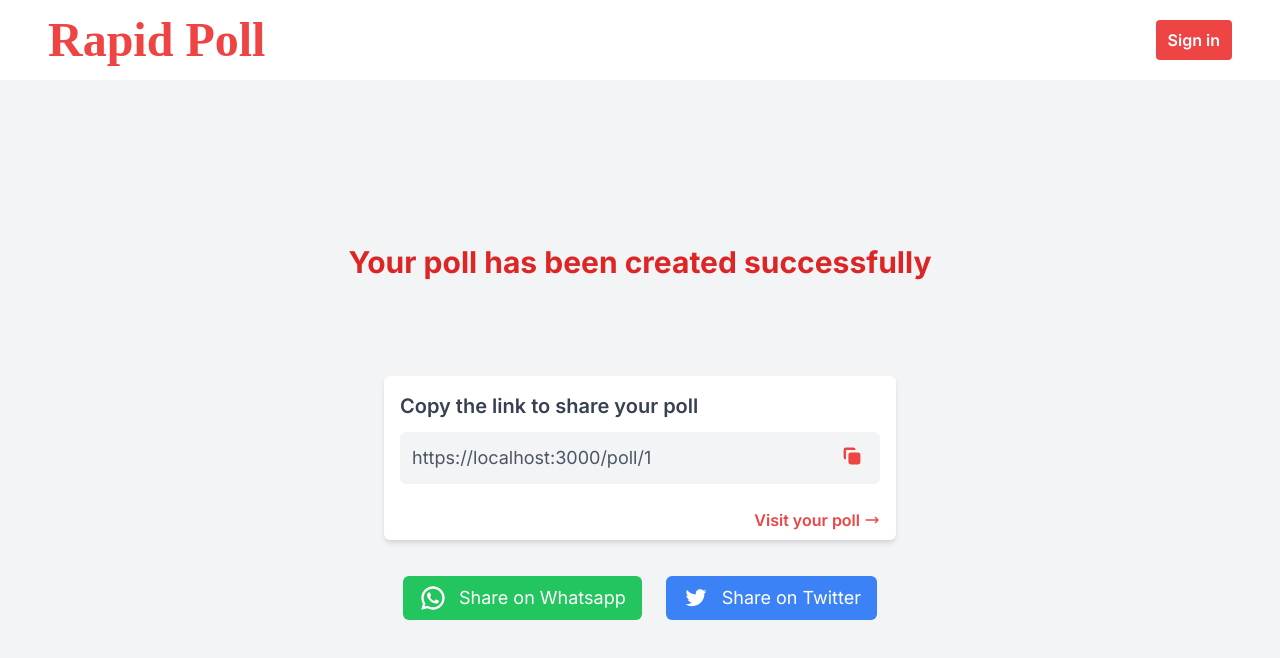
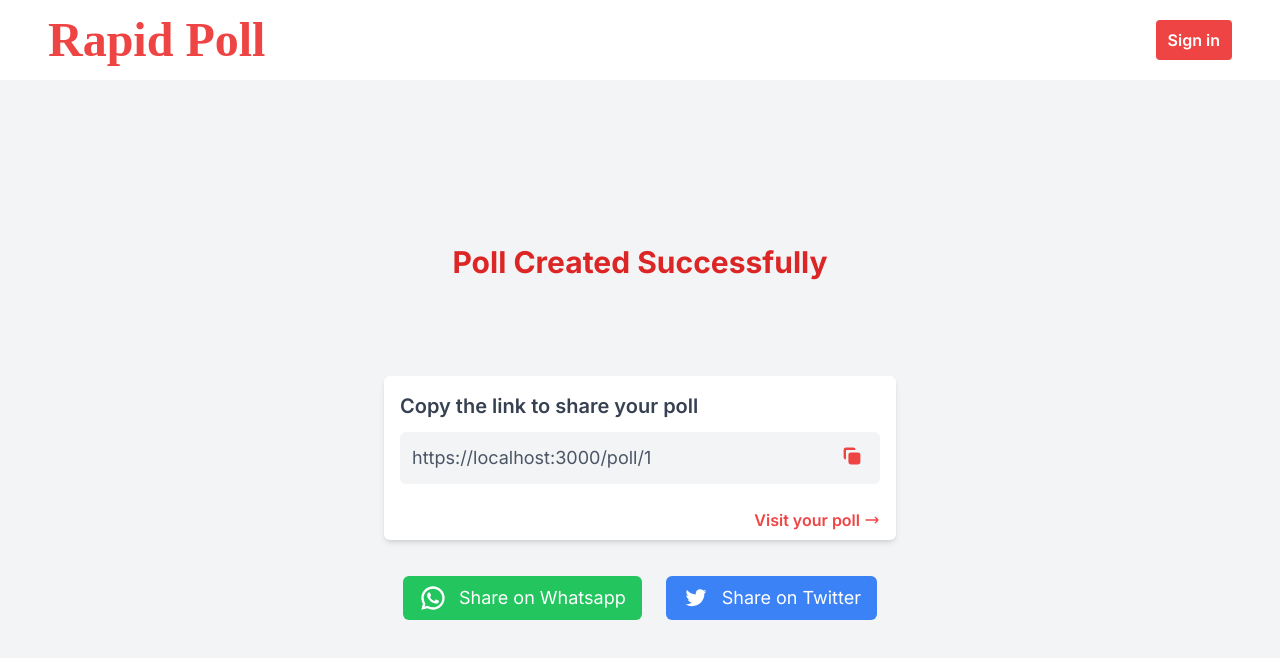
Before and after one commit to Sukhseerat-Kaur/Rapid-Poll, a Next.js app: page /new/1 in a window 1280 px wide. Shown: the top 658 px of the page. Built offline with nearby package versions, Linux system fonts and the light colour scheme; a web font is replaced by a local one.

Commit message:
code cleanup

```diff
--- a/pages/new/[key].tsx
+++ b/pages/new/[key].tsx
@@ -6,6 +6,7 @@ import { ArrowRight, CopyIcon } from "../../assets/Icons";
 import ShareOnWhatsapp from "../../components/SocialButtons/ShareOnWhatsapp";
 import ShareOnTwitter from "../../components/SocialButtons/ShareOnTwitter";
 import toast from "react-hot-toast";
+import { useEffect } from "react";
 
 interface Props {
   host: string | null;
@@ -42,7 +43,7 @@ const PollCreated = (props: Props) => {
       <Header />
       <main className="flex-1 flex justify-center items-center shadow-sm flex-col gap-10">
         <div className="text-3xl font-bold mb-14 text-red-600">
-          Your poll has been created successfully
+          Poll Created Successfully
         </div>
         <div className="w-2/5 flex flex-col gap-5">
           <div className="w-full h-max content shadow-md rounded-md bg-white p-4 pb-2 flex flex-col justify-center gap-3">
@@ -74,34 +75,6 @@ const PollCreated = (props: Props) => {
           </div>
 
           <div className="flex w-full gap-6 p-4 justify-center flex-wrap">
-            {/* <a
-                className="bg-green-500 text-white py-2 px-4 rounded-full hover:bg-green-600 flex items-center gap-1 font-semibold w-1/4"
-                type="button"
-                target="_blank"
-                rel="noreferrer"
-                href={encodeURI(
-                  `https://web.whatsapp.com/send?text=Vote on this poll ${POLL_URL}`
-                )}
-                data-action="share/whatsapp/share"
-              >
-                <WhatsAppIcon className="w-8 h-8" />
-                <span>WhatsApp</span>
-              </a>
-
-              <a
-                className="bg-blue-500 text-white py-2 px-4 rounded-full hover:bg-blue-600 flex items-center gap-1 font-semibold w-1/4"
-                type="button"
-                target="_blank"
-                rel="noreferrer"
-                href={encodeURI(
-                  `https://twitter.com/intent/tweet?text=Vote on this pole&url=${POLL_URL}`
-                )}
-                data-action="share/twitter/share"
-              >
-                <TwitterIcon className="w-8 h-8" />
-                <span>Twitter</span>
-              </a> */}
-
             <ShareOnWhatsapp message={`Vote on this poll ${POLL_URL}`} />
             <ShareOnTwitter message={`Vote on this pole&url=${POLL_URL}`} />
           </div>
```
